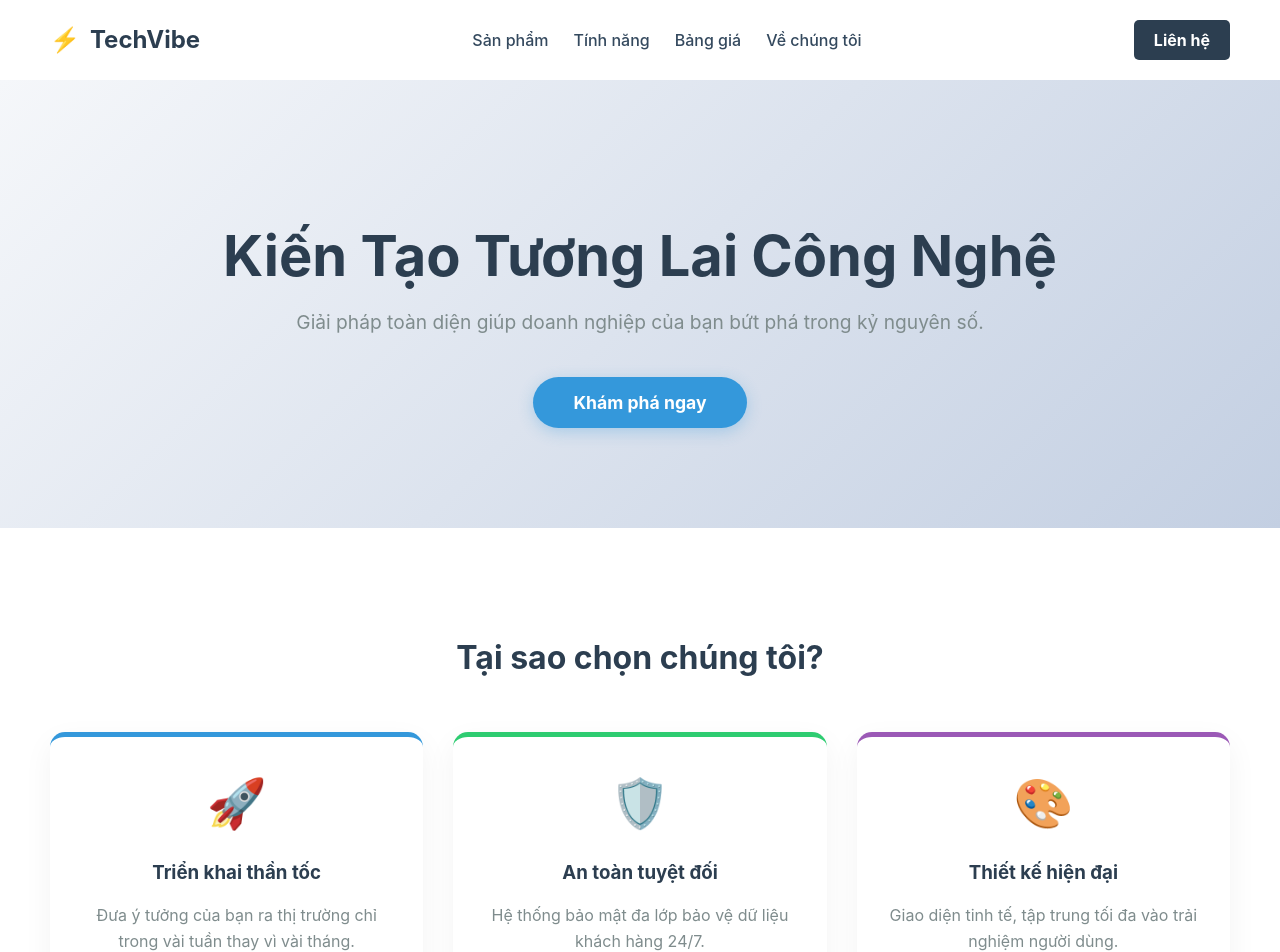
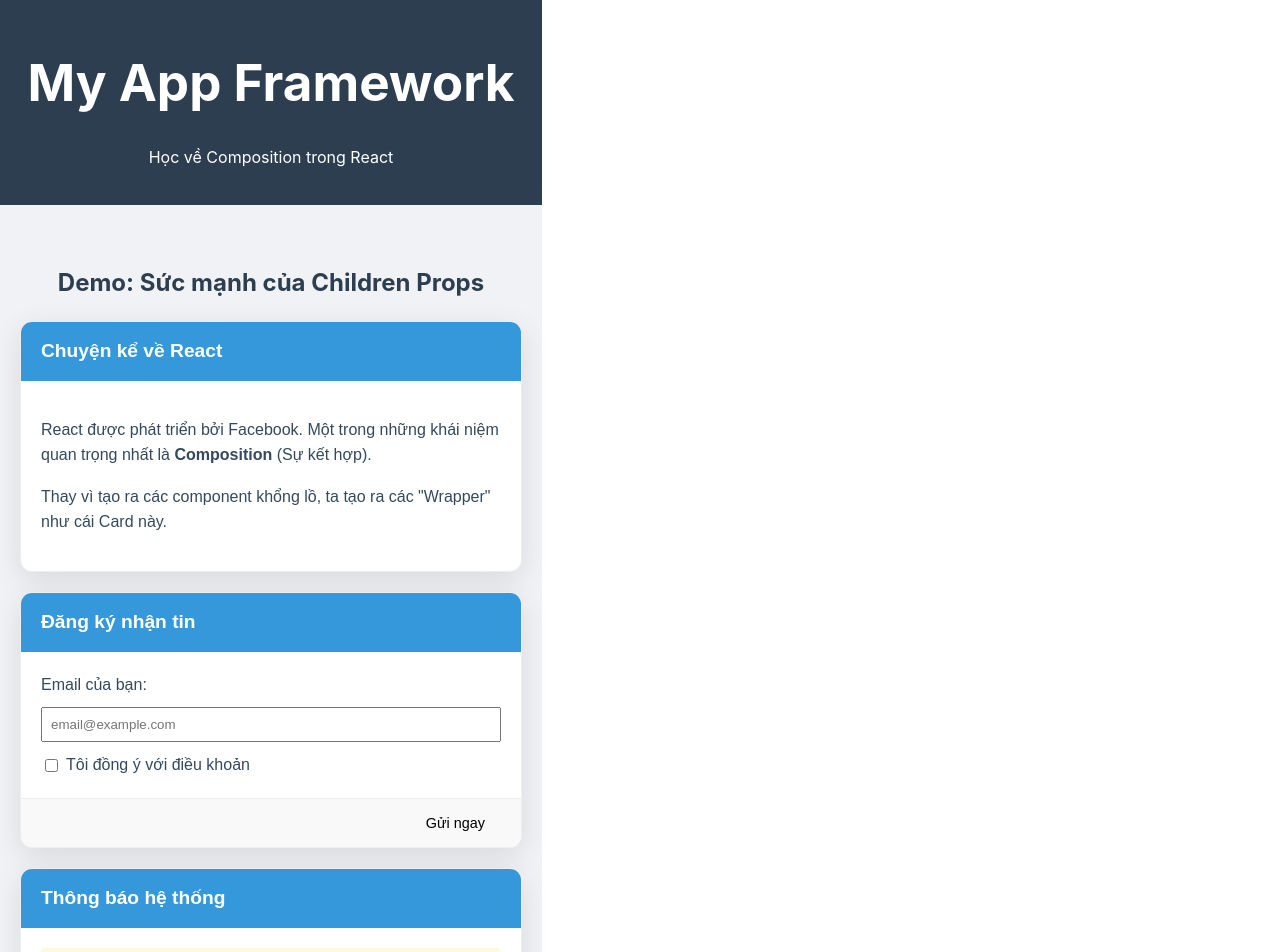
Before and after one commit to KyNV1/my-react-app, a React (Vite) app: page / in a window 1280 px wide. Shown: the top 952 px of the page. Built offline with nearby package versions, Linux system fonts and the light colour scheme.

Commit message:
feat: demonstrate children props using Layout and Card components

```diff
--- a/src/App.tsx
+++ b/src/App.tsx
@@ -1,64 +1,51 @@
-import Navbar from "./components/Navbar";
-import Hero from "./components/Hero";
-import FeatureCard from "./components/FeatureCard";
-import Footer from "./components/Footer";
-import { siteData } from "./siteData";
+import Layout from "./components/Layout";
+import Card from "./components/Card";
 
 function App() {
-  const containerStyle: React.CSSProperties = {
-    fontFamily: "'Inter', sans-serif",
-    color: "#2c3e50",
-    backgroundColor: "#fff",
-    minHeight: "100vh",
-  };
+  return (
+    // 1. Dùng Layout làm "Khung" bao bọc toàn bộ
+    <Layout>
+      <div style={{ maxWidth: "800px", margin: "0 auto" }}>
 
-  const featureSectionStyle: React.CSSProperties = {
-    padding: "80px 50px",
-    maxWidth: "1200px",
-    margin: "0 auto",
-  };
+        <h2 style={{ textAlign: "center", color: "#2c3e50" }}>
+          Demo: Sức mạnh của Children Props
+        </h2>
 
-  return (
-    <div style={containerStyle}>
-      {/* 1. Navbar: Nhận brand và links qua Props */}
-      <Navbar brand={siteData.brand} links={siteData.navLinks} />
+        {/* 2. Dùng Card để bao bọc một đoạn văn thông thường */}
+        <Card title="Chuyện kể về React">
+          <p>
+            React được phát triển bởi Facebook. Một trong những khái niệm quan trọng
+            nhất là <strong>Composition</strong> (Sự kết hợp).
+          </p>
+          <p>
+            Thay vì tạo ra các component khổng lồ, ta tạo ra các "Wrapper" như cái Card này.
+          </p>
+        </Card>
 
-      {/* 2. Hero: Nhận nội dung quảng cáo qua Props */}
-      <Hero
-        title={siteData.hero.title}
-        subtitle={siteData.hero.subtitle}
-        cta={siteData.hero.cta}
-      />
+        {/* 3. Dùng Card để bao bọc một Cấu trúc HTML phức tạp hơn */}
+        <Card
+          title="Đăng ký nhận tin"
+          footer={<button style={{ padding: "5px 15px", cursor: "pointer" }}>Gửi ngay</button>}
+        >
+          <div style={{ display: "flex", flexDirection: "column", gap: "10px" }}>
+            <label>Email của bạn:</label>
+            <input type="email" placeholder="email@example.com" style={{ padding: "8px" }} />
+            <div style={{ display: "flex", alignItems: "center", gap: "5px" }}>
+              <input type="checkbox" id="agree" />
+              <label htmlFor="agree">Tôi đồng ý với điều khoản</label>
+            </div>
+          </div>
+        </Card>
 
-      {/* 3. Features: Duyệt mảng dữ liệu và render các FeatureCard qua Props */}
-      <section style={featureSectionStyle}>
-        <h2 style={{ textAlign: "center", marginBottom: "50px", fontSize: "2rem" }}>
-          Tại sao chọn chúng tôi?
-        </h2>
-        <div style={{
-          display: "flex",
-          gap: "30px",
-          flexWrap: "wrap",
-          justifyContent: "center"
-        }}>
-          {siteData.features.map((item) => (
-            <FeatureCard
-              key={item.id}
-              icon={item.icon}
-              title={item.title}
-              description={item.description}
-              color={item.color}
-            />
-          ))}
-        </div>
-      </section>
+        {/* 4. Thậm chí có thể lồng các Card vào nhau nếu muốn */}
+        <Card title="Thông báo hệ thống">
+          <div style={{ backgroundColor: "#fff9db", padding: "10px", borderRadius: "4px" }}>
+            ⚠️ Đây là một thông báo nằm trong Card.
+          </div>
+        </Card>
 
-      {/* 4. Footer: Nhận thông tin bản quyền qua Props */}
-      <Footer
-        company={siteData.footer.company}
-        year={siteData.footer.year}
-      />
-    </div>
+      </div>
+    </Layout>
   );
 }
 
--- /dev/null
+++ b/src/components/Card.tsx
@@ -0,0 +1,62 @@
+import { ReactNode } from "react";
+
+interface CardProps {
+    title: string;
+    children: ReactNode; // Chấp nhận mọi nội dung (JSX, Text, Components)
+    footer?: ReactNode;  // Bạn cũng có thể tạo thêm các "lỗ hổng" khác ngoài children
+}
+
+function Card({ title, children, footer }: CardProps) {
+    const cardStyle: React.CSSProperties = {
+        backgroundColor: "#fff",
+        borderRadius: "12px",
+        boxShadow: "0 8px 30px rgba(0,0,0,0.1)",
+        overflow: "hidden",
+        maxWidth: "500px",
+        margin: "20px auto",
+        border: "1px solid #eee",
+        fontFamily: "sans-serif"
+    };
+
+    const headerStyle: React.CSSProperties = {
+        padding: "15px 20px",
+        backgroundColor: "#3498db",
+        color: "#white",
+        margin: 0,
+        fontSize: "1.2rem",
+        color: "white"
+    };
+
+    const bodyStyle: React.CSSProperties = {
+        padding: "20px",
+        lineHeight: "1.6",
+        color: "#34495e"
+    };
+
+    const footerStyle: React.CSSProperties = {
+        padding: "10px 20px",
+        backgroundColor: "#f9f9f9",
+        borderTop: "1px solid #eee",
+        fontSize: "0.9rem",
+        textAlign: "right"
+    };
+
+    return (
+        <div style={cardStyle}>
+            <h3 style={headerStyle}>{title}</h3>
+
+            {/* Nơi nội dung bên trong được render */}
+            <div style={bodyStyle}>
+                {children}
+            </div>
+
+            {footer && (
+                <div style={footerStyle}>
+                    {footer}
+                </div>
+            )}
+        </div>
+    );
+}
+
+export default Card;
--- /dev/null
+++ b/src/components/Layout.tsx
@@ -0,0 +1,52 @@
+import { ReactNode } from "react";
+
+interface LayoutProps {
+    children: ReactNode;
+}
+
+function Layout({ children }: LayoutProps) {
+    const mainStyle: React.CSSProperties = {
+        minHeight: "100vh",
+        display: "flex",
+        flexDirection: "column",
+        backgroundColor: "#f0f2f5"
+    };
+
+    const headerStyle: React.CSSProperties = {
+        padding: "20px",
+        backgroundColor: "#2c3e50",
+        color: "white",
+        textAlign: "center"
+    };
+
+    const contentStyle: React.CSSProperties = {
+        flex: 1,
+        padding: "40px 20px"
+    };
+
+    const footerStyle: React.CSSProperties = {
+        padding: "20px",
+        backgroundColor: "#bdc3c7",
+        textAlign: "center"
+    };
+
+    return (
+        <div style={mainStyle}>
+            <header style={headerStyle}>
+                <h1>My App Framework</h1>
+                <p>Học về Composition trong React</p>
+            </header>
+
+            {/* Main Content Area */}
+            <main style={contentStyle}>
+                {children}
+            </main>
+
+            <footer style={footerStyle}>
+                © 2026 Children Props Lesson
+            </footer>
+        </div>
+    );
+}
+
+export default Layout;
```
